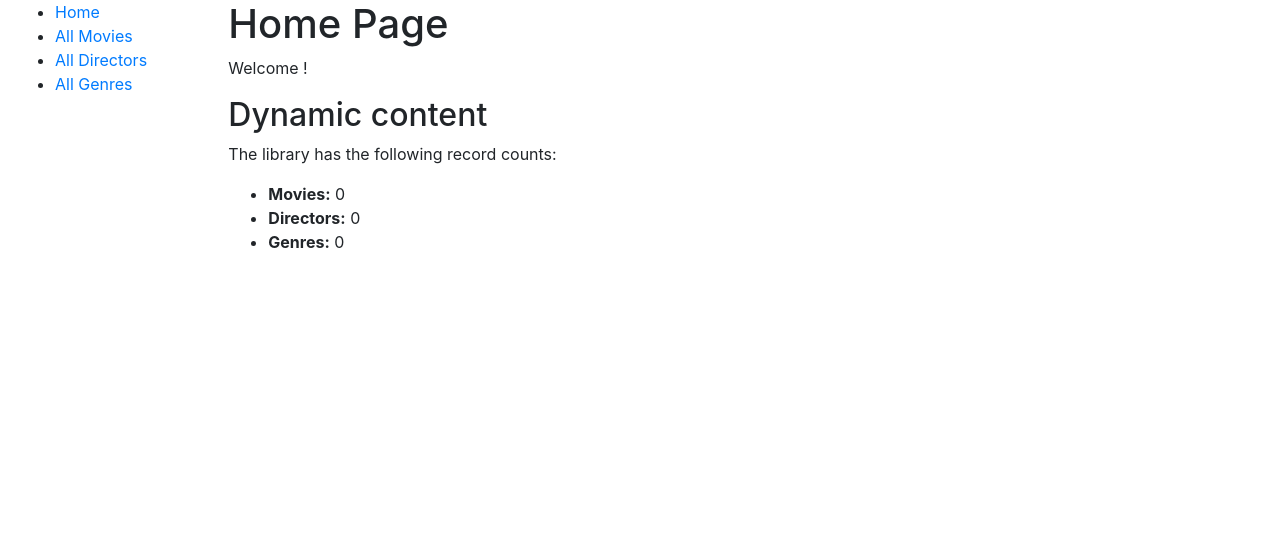
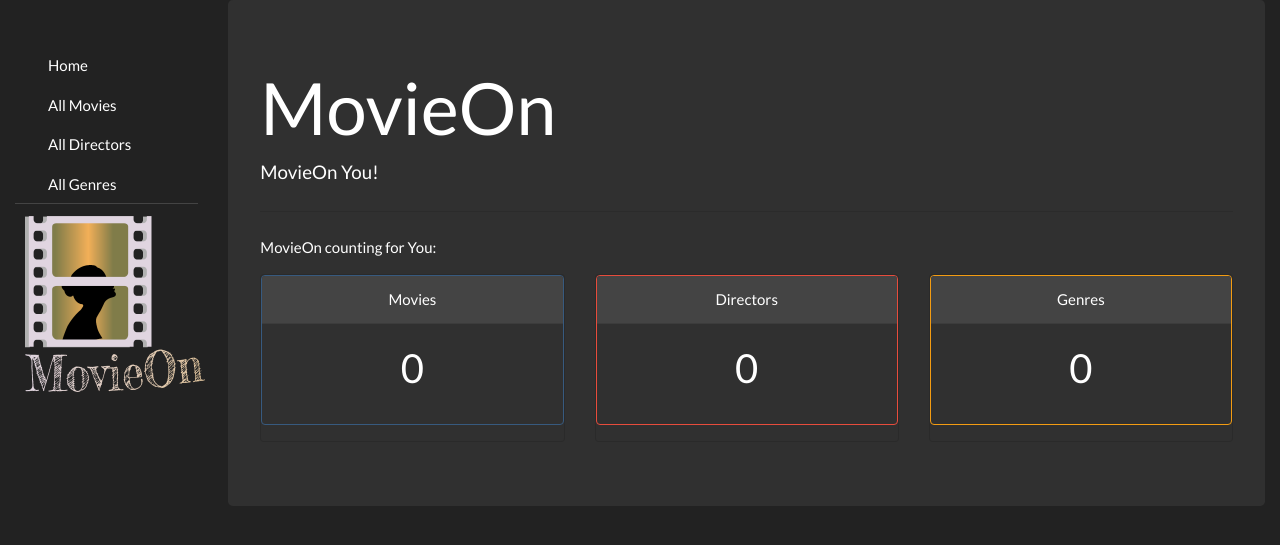
Before and after one commit to samleonnn/MovieOn, a Django app: page /MovieOn/ in a window 1280 px wide. Shown: the top 545 px of the page. Run offline with Django 3.2, Linux system fonts and the light colour scheme; data that the repository does not hold is empty; some libraries are stand-ins or nearby versions.

Commit message:
update design (#3)

```diff
--- a/projMovieOn/MovieOn/static/style.css
+++ /dev/null
@@ -1,5 +0,0 @@
-.sidebar-nav {
-    margin-top: 20px;
-    padding: 0;
-    list-style: none;
-}
--- a/projMovieOn/MovieOn/templates/base_generic.html
+++ b/projMovieOn/MovieOn/templates/base_generic.html
@@ -2,28 +2,32 @@
 <html lang="en">
 
 <head>
-    {% block title %}<title>Local Library</title>{% endblock %}
+    {% block title %}<title>MovieOn</title>{% endblock %}
     <meta charset="utf-8">
     <meta name="viewport" content="width=device-width, initial-scale=1">
-    <link rel="stylesheet" href="https://stackpath.bootstrapcdn.com/bootstrap/4.1.3/css/bootstrap.min.css"
-          integrity="sha384-MCw98/SFnGE8fJT3GXwEOngsV7Zt27NXFoaoApmYm81iuXoPkFOJwJ8ERdknLPMO" crossorigin="anonymous">
+    <link rel="stylesheet" href="https://stackpath.bootstrapcdn.com/bootswatch/4.5.2/darkly/bootstrap.min.css" integrity="sha384-nNK9n28pDUDDgIiIqZ/MiyO3F4/9vsMtReZK39klb/MtkZI3/LtjSjlmyVPS3KdN" crossorigin="anonymous">
     <!-- Add additional CSS in static file -->
     {% load static %}
-    <link rel="stylesheet" href="{% static 'css/styles.css' %}">
+    <link rel="stylesheet" type="text/css" href="{% static 'css/styles.css' %}">
 </head>
 
 <body>
     <div class="container-fluid">
         <div class="row">
             <div class="col-sm-2">
+                <br>
+                <br>
                 {% block sidebar %}
-                <ul class="sidebar-nav">
-                    <li><a href="{% url 'index' %}">Home</a></li>
-                    <li><a href="{% url 'movies' %}">All Movies</a></li>
-                    <li><a href="{% url 'directors' %}">All Directors</a></li>
-                    <li><a href="{% url 'genres' %}">All Genres</a></li>
+                <ul class="nav nav-tabs">
+                    <li class="nav-item"><a class="nav-link" data-toggle="tab" href="{% url 'index' %}">Home</a></li>
+                    <li class="nav-item"><a class="nav-link" data-toggle="tab" href="{% url 'movies' %}">All Movies</a></li>
+                    <li class="nav-item"><a class="nav-link" data-toggle="tab" href="{% url 'directors' %}">All Directors</a></li>
+                    <li class="nav-item"><a class="nav-link" data-toggle="tab" href="{% url 'genres' %}">All Genres</a></li>
                 </ul>
+
+                <img src="{% static 'logo.png' %}"/>
                 {% endblock %}
+                <br>
             </div>
             <div class="col-sm-10 ">{% block content %}{% endblock %}</div>
         </div>
--- a/projMovieOn/MovieOn/templates/index.html
+++ b/projMovieOn/MovieOn/templates/index.html
@@ -1,13 +1,45 @@
 {% extends "base_generic.html" %}
 
 {% block content %}
-<h1>Home Page</h1>
-<p>Welcome !</p>
-<h2>Dynamic content</h2>
-<p>The library has the following record counts:</p>
-<ul>
-    <li><strong>Movies:</strong> {{ num_movies }}</li>
-    <li><strong>Directors:</strong> {{ num_directors }}</li>
-    <li><strong>Genres:</strong> {{ num_genres }}</li>
-</ul>
+<div class="jumbotron">
+    <h1 class="display-3">MovieOn</h1>
+    <p class="lead">MovieOn You!</p>
+    <hr class="my-4">
+    <p>MovieOn counting for You:</p>
+
+    <div class="row">
+        <div class="col-sm-4">
+            <div class="card">
+                <div class="card border-primary mb-3" style="max-width: 20rem;">
+                    <div class="card-header" align ="center">Movies</div>
+                    <div class="card-body">
+                    <h2 class="card-title" align="center">{{ num_movies }}</h2>
+                    </div>
+                </div>
+            </div>
+        </div>
+
+        <div class="col-sm-4">
+            <div class="card">
+                <div class="card border-danger mb-3" style="max-width: 20rem;">
+                    <div class="card-header" align ="center">Directors</div>
+                    <div class="card-body">
+                    <h2 class="card-title" align="center">{{ num_directors }}</h2>
+                    </div>
+                </div>
+            </div>
+        </div>
+
+        <div class="col-sm-4">
+            <div class="card">
+                <div class="card border-warning mb-3" style="max-width: 20rem;">
+                    <div class="card-header" align ="center">Genres</div>
+                    <div class="card-body">
+                    <h2 class="card-title" align="center">{{ num_genres }}</h2>
+                    </div>
+                </div>
+            </div>
+        </div>
+    </div>
+</div>
 {% endblock %}
```
Also changed, not shown: projMovieOn/MovieOn/templates/director_delete_form.html (+15 -6 lines), projMovieOn/MovieOn/templates/director_form.html (+11 -3 lines), projMovieOn/MovieOn/templates/directors.html (+18 -8 lines), projMovieOn/MovieOn/templates/genre_delete_form.html (+15 -6 lines), projMovieOn/MovieOn/templates/genre_form.html (+11 -3 lines), projMovieOn/MovieOn/templates/genres.html (+18 -8 lines), projMovieOn/MovieOn/templates/movie_form.html (+11 -3 lines), projMovieOn/MovieOn/templates/movies.html (+18 -8 lines), projMovieOn/MovieOn/static/logo.png (added).
